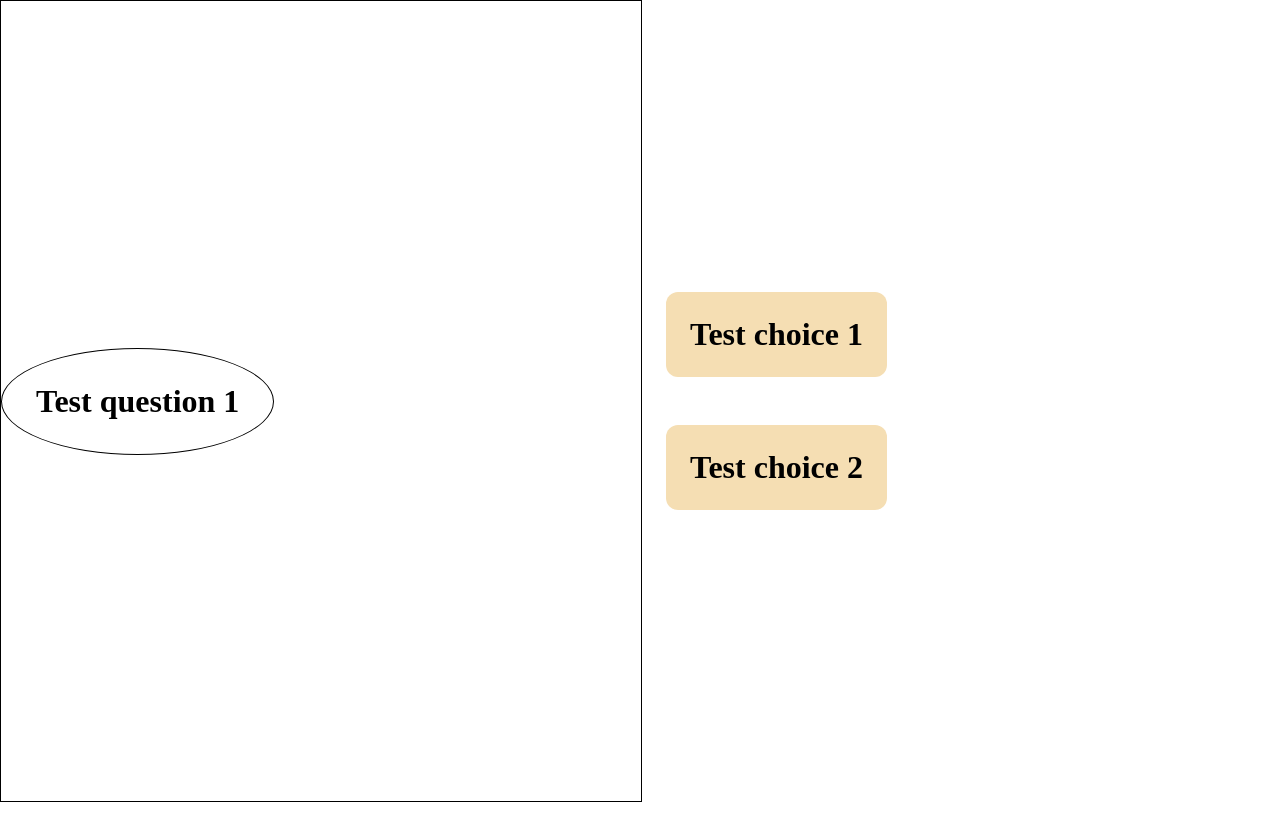
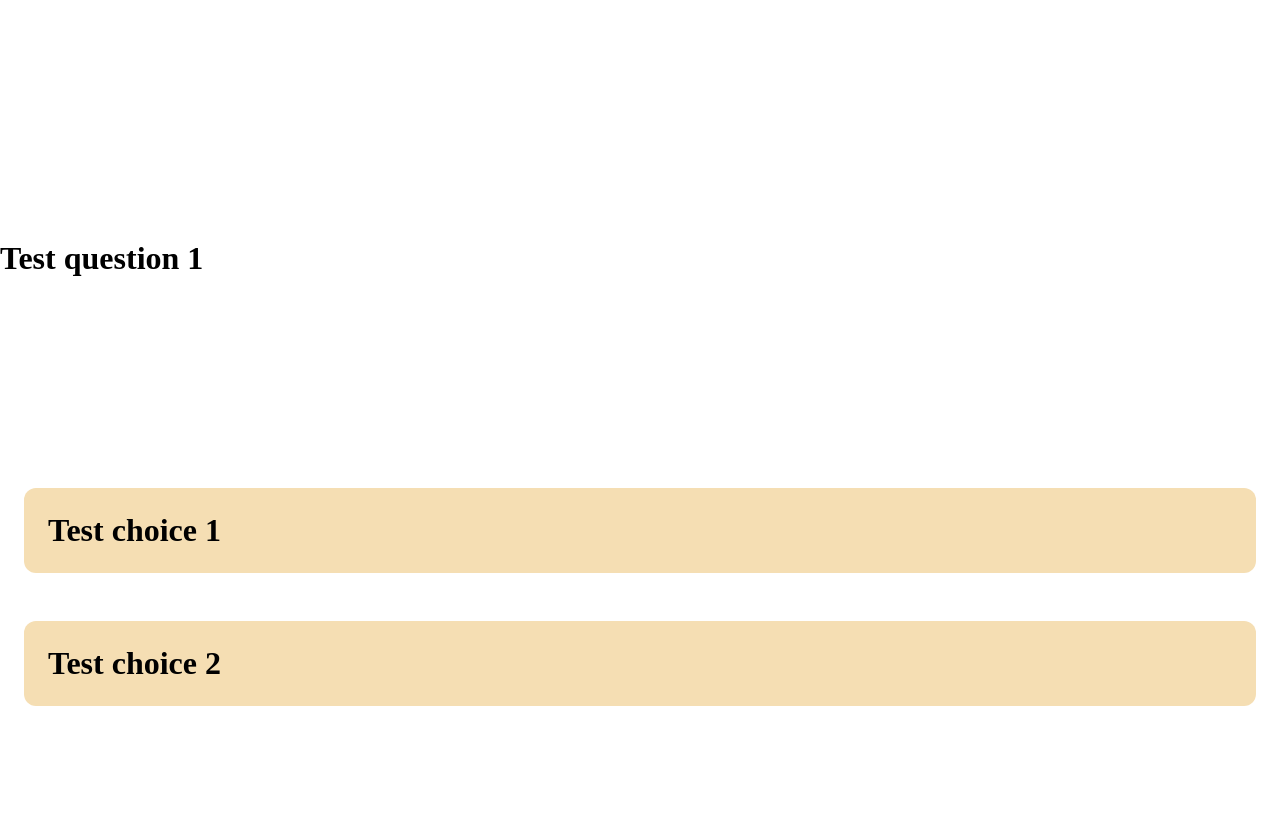
Before and after one commit to Francia-bdz/reboot2023, a Next.js app: page /story1 in a window 1280 px wide. Shown: the top 840 px of the page. Before the commit the page ends 802 px from the top, so only its background shows below. Built offline with nearby package versions, Linux system fonts and the light colour scheme.

Commit message:
add styling start

```diff
--- a/src/app/components/Scene/scene.module.scss
+++ b/src/app/components/Scene/scene.module.scss
@@ -1,12 +1,4 @@
 .sceneContainer {
-  display: flex;
-  width: 50vw;
-  height: 100vh;
-  align-items: center;
-  border: 1px solid black;
-  .bubble {
-    border-radius: 50%;
-    border: 1px solid black;
-    padding: 34px;
-  }
+  padding-top: 30vh;
+
 }
--- /dev/null
+++ b/src/app/page.module.css
@@ -0,0 +1,24 @@
+.main {
+  display: flex;
+  flex-direction: column;
+  align-items: center;
+  justify-content: space-between;
+  height: 100vh;
+  background-color: wheat;
+}
+
+.title {
+  margin-top: 30vh;
+  display: flex;
+  flex-direction: column;
+  justify-content: center;
+  align-items: center;
+}
+
+.start {
+  margin-bottom: 10vh;
+  padding: 12px;
+  border: 1px solid white;
+  text-decoration: none;
+  color: white;
+}
--- a/src/app/story1/page.js
+++ b/src/app/story1/page.js
@@ -50,6 +50,7 @@ export default function Home() {
   };
 
   return (
+    <div className={styles.main}>
       <div className={styles.storyContainer}>
         <Scene scene={data.story[currentScene]} response={selectedResponse} />
         {data.story[currentScene].choices && (
@@ -61,5 +62,6 @@ export default function Home() {
         )}
         <BtnNext shown={isBtnShown} onClick={() => changeScene()} />
       </div>
+    </div>
   );
 }
--- a/src/app/story1/story1.module.scss
+++ b/src/app/story1/story1.module.scss
@@ -1,3 +1,8 @@
+.main {
+  height: 100vh;
+}
+
 .storyContainer {
   display: flex;
+  flex-direction: column;
 }
```
Also changed, not shown: src/app/intro/page.js (deleted, +0 -16 lines), src/app/page.js (+8 -1 lines), src/app/intro/intro.module.scss (deleted). Lines whose indentation alone changed are shown as unchanged.
